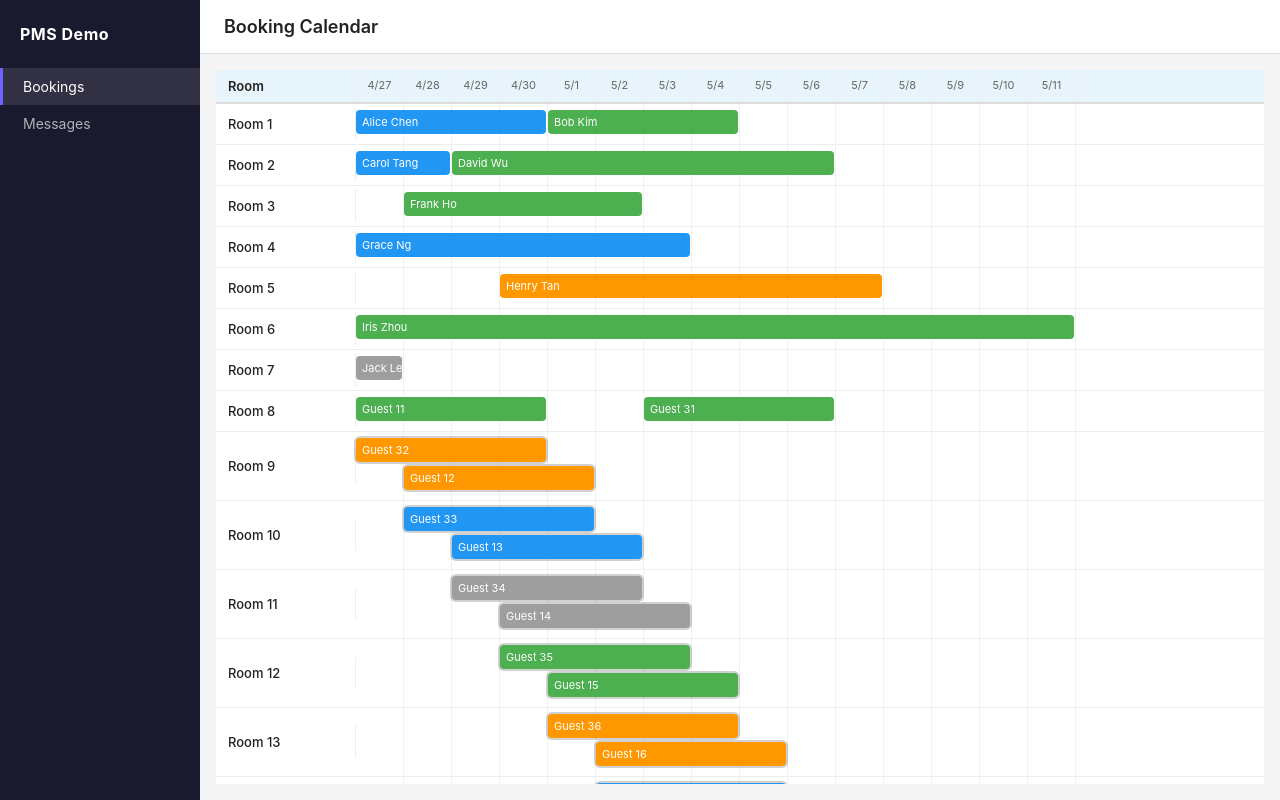
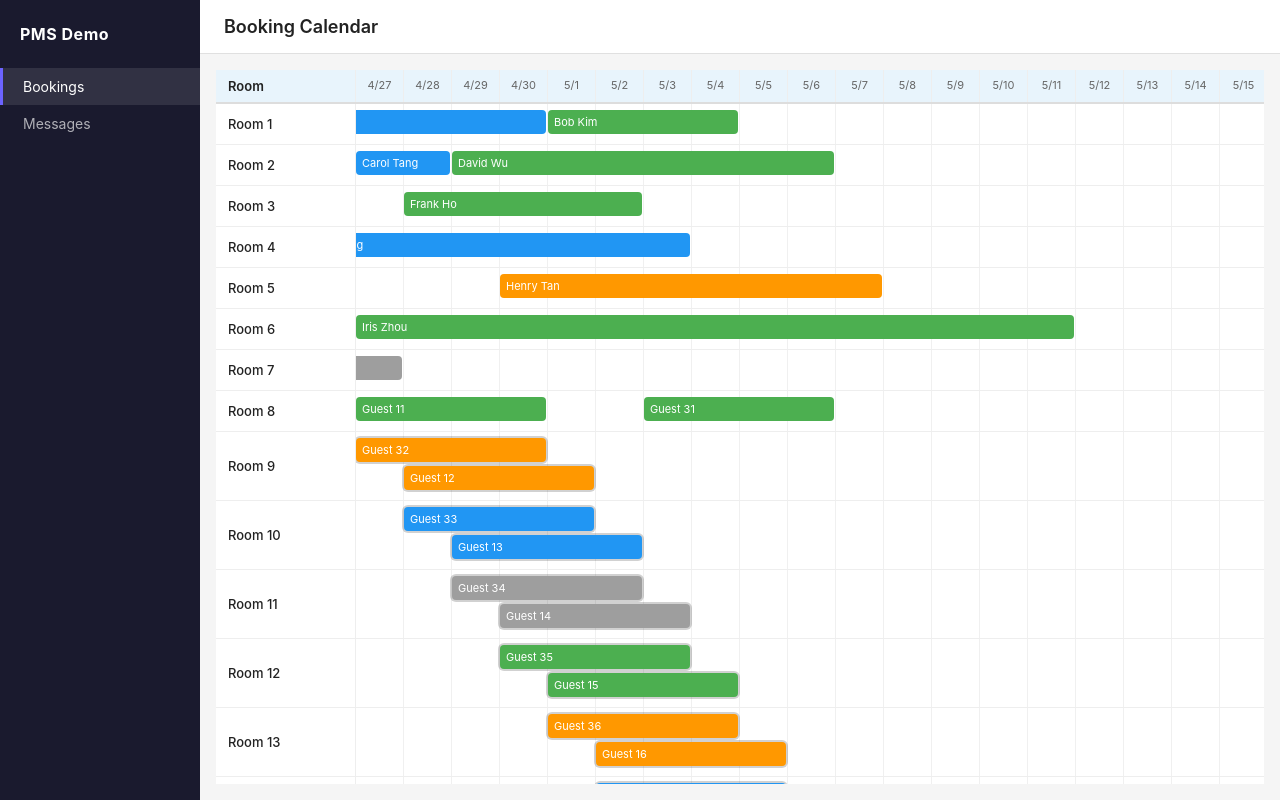
Before and after one commit to callqh/frontend-interview-takehome-main, a Next.js app: page / in a window 1280 px wide. Built offline with nearby package versions, Linux system fonts and the light colour scheme.

Commit message:
fix: keep booking grid headers aligned

```diff
--- a/components/BookingGrid/BookingGrid.tsx
+++ b/components/BookingGrid/BookingGrid.tsx
@@ -5,6 +5,7 @@ import { RoomRow } from './RoomRow'
 import { useAppContext } from '@/context/AppContext'
 
 const COLUMN_WIDTH_PX = 48
+const ROOM_COLUMN_WIDTH_PX = 140
 const TOTAL_DAYS = 30
 
 interface BookingGridProps {
@@ -41,23 +42,47 @@ export function BookingGrid({ roomUnits, bookings, onBookingClick }: BookingGrid
 
   return (
     <div style={{ display: 'flex', flexDirection: 'column', height: '100%', overflow: 'hidden' }}>
-      {/* Header row */}
-      <div style={{ display: 'flex', borderBottom: '2px solid #ddd', background: '#fafafa' }}>
-        <div style={{ width: 140, minWidth: 140, padding: '8px 12px', fontWeight: 600, fontSize: 13, borderRight: '1px solid #eee', background: config.bookingHeaderBackground }}>
+      {/* Scrollable grid body */}
+      <div
+        style={{ flex: 1, overflowX: 'auto', overflowY: 'auto' }}
+        onScroll={handleScroll}
+      >
+        <div style={{ minWidth: TOTAL_DAYS * COLUMN_WIDTH_PX + ROOM_COLUMN_WIDTH_PX }}>
+          {/* Header row lives in the same scroll container as the rows to keep columns aligned. */}
+          <div
+            style={{
+              position: 'sticky',
+              top: 0,
+              zIndex: 10,
+              display: 'flex',
+              borderBottom: '2px solid #ddd',
+              background: config.bookingHeaderBackground,
+            }}
+          >
+            <div
+              style={{
+                position: 'sticky',
+                left: 0,
+                zIndex: 12,
+                width: ROOM_COLUMN_WIDTH_PX,
+                minWidth: ROOM_COLUMN_WIDTH_PX,
+                padding: '8px 12px',
+                fontWeight: 600,
+                fontSize: 13,
+                borderRight: '1px solid #eee',
+                background: config.bookingHeaderBackground,
+              }}
+            >
               Room
             </div>
             <div
               style={{
-            flex: 1,
-            overflow: 'hidden',
                 display: 'flex',
-            background: config.bookingHeaderBackground
+                width: TOTAL_DAYS * COLUMN_WIDTH_PX,
+                minWidth: TOTAL_DAYS * COLUMN_WIDTH_PX,
               }}
             >
-          {Array.from({ length: visibleRange.endIndex - visibleRange.startIndex + 1 }, (_, i) => {
-            const dayIndex = visibleRange.startIndex + i
-            if (dayIndex >= TOTAL_DAYS) return null
-            return (
+              {dayLabels.map((label, dayIndex) => (
                 <div
                   key={dayIndex}
                   style={{
@@ -70,19 +95,11 @@ export function BookingGrid({ roomUnits, bookings, onBookingClick }: BookingGrid
                     color: '#666',
                   }}
                 >
-                {dayLabels[dayIndex]}
+                  {label}
                 </div>
-            )
-          })}
+              ))}
             </div>
           </div>
-
-      {/* Scrollable grid body */}
-      <div
-        style={{ flex: 1, overflowX: 'auto', overflowY: 'auto' }}
-        onScroll={handleScroll}
-      >
-        <div style={{ minWidth: TOTAL_DAYS * COLUMN_WIDTH_PX + 140 }}>
           {roomUnits.map(room => {
             const roomBookings = bookingsByRoomId.get(room.id) ?? []
             return (
@@ -95,6 +112,7 @@ export function BookingGrid({ roomUnits, bookings, onBookingClick }: BookingGrid
                 visibleEndIndex={visibleRange.endIndex}
                 onBookingClick={onBookingClick}
                 dateRangeStart={config.dateRangeStart}
+                totalDays={TOTAL_DAYS}
               />
             )
           })}
--- a/components/BookingGrid/RoomRow.tsx
+++ b/components/BookingGrid/RoomRow.tsx
@@ -2,6 +2,7 @@ import React, { memo, useMemo, useState } from "react";
 import { Booking, BookingStatus } from "@/types";
 
 const COLUMN_WIDTH_PX = 48;
+const ROOM_COLUMN_WIDTH_PX = 140;
 const MS_PER_DAY = 1000 * 60 * 60 * 24;
 const BASE_ROW_HEIGHT = 40;
 const BOOKING_BAR_HEIGHT = 24;
@@ -16,6 +17,7 @@ interface RoomRowProps {
   visibleEndIndex: number;
   onBookingClick: (booking: Booking) => void;
   dateRangeStart: string;
+  totalDays: number;
 }
 
 const STATUS_COLORS: Record<BookingStatus, string> = {
@@ -81,6 +83,7 @@ function RoomRowComponent({
   visibleEndIndex,
   onBookingClick,
   dateRangeStart,
+  totalDays,
 }: RoomRowProps) {
   console.log("render", rowId);
 
@@ -124,32 +127,44 @@ function RoomRowComponent({
     >
       <div
         style={{
-          width: 140,
-          minWidth: 140,
+          position: "sticky",
+          left: 0,
+          width: ROOM_COLUMN_WIDTH_PX,
+          minWidth: ROOM_COLUMN_WIDTH_PX,
+          height: rowHeight,
           padding: "8px 12px",
           fontWeight: 500,
           fontSize: 13,
           borderRight: "1px solid #eee",
-          background: "white",
-          zIndex: 1,
+          background: isHovered ? "#f0f7ff" : "white",
+          zIndex: 5,
+          display: "flex",
+          alignItems: "center",
         }}
       >
         {rowName}
       </div>
 
-      <div style={{ position: "relative", height: rowHeight, flex: 1 }}>
+      <div
+        style={{
+          position: "relative",
+          height: rowHeight,
+          width: totalDays * COLUMN_WIDTH_PX,
+          minWidth: totalDays * COLUMN_WIDTH_PX,
+        }}
+      >
         {/* Day cell backgrounds */}
         {Array.from(
-          { length: visibleEndIndex - visibleStartIndex + 1 },
+          { length: totalDays },
           (_, i) => {
-            const dayIndex = visibleStartIndex + i;
+            const dayIndex = i;
             const isCellHovered = hoveredDayIndex === dayIndex;
             return (
               <div
                 key={dayIndex}
                 style={{
                   position: "absolute",
-                  left: (dayIndex - visibleStartIndex) * COLUMN_WIDTH_PX,
+                  left: dayIndex * COLUMN_WIDTH_PX,
                   width: COLUMN_WIDTH_PX,
                   height: rowHeight,
                   background: isCellHovered ? "#e3f2fd" : "transparent",
@@ -165,15 +180,8 @@ function RoomRowComponent({
 
         {/* Booking bars */}
         {visibleBookings.map(({ booking, startDay, endDay, color, lane, hasOverlap }) => {
-          const left = Math.max(
-            0,
-            (startDay - visibleStartIndex) * COLUMN_WIDTH_PX,
-          );
-          const width =
-            (Math.min(endDay, visibleEndIndex) -
-              Math.max(startDay, visibleStartIndex) +
-              1) *
-            COLUMN_WIDTH_PX;
+          const left = startDay * COLUMN_WIDTH_PX;
+          const width = (endDay - startDay + 1) * COLUMN_WIDTH_PX;
           return (
             <div
               key={booking.id}
```
Lines whose indentation alone changed are shown as unchanged.
